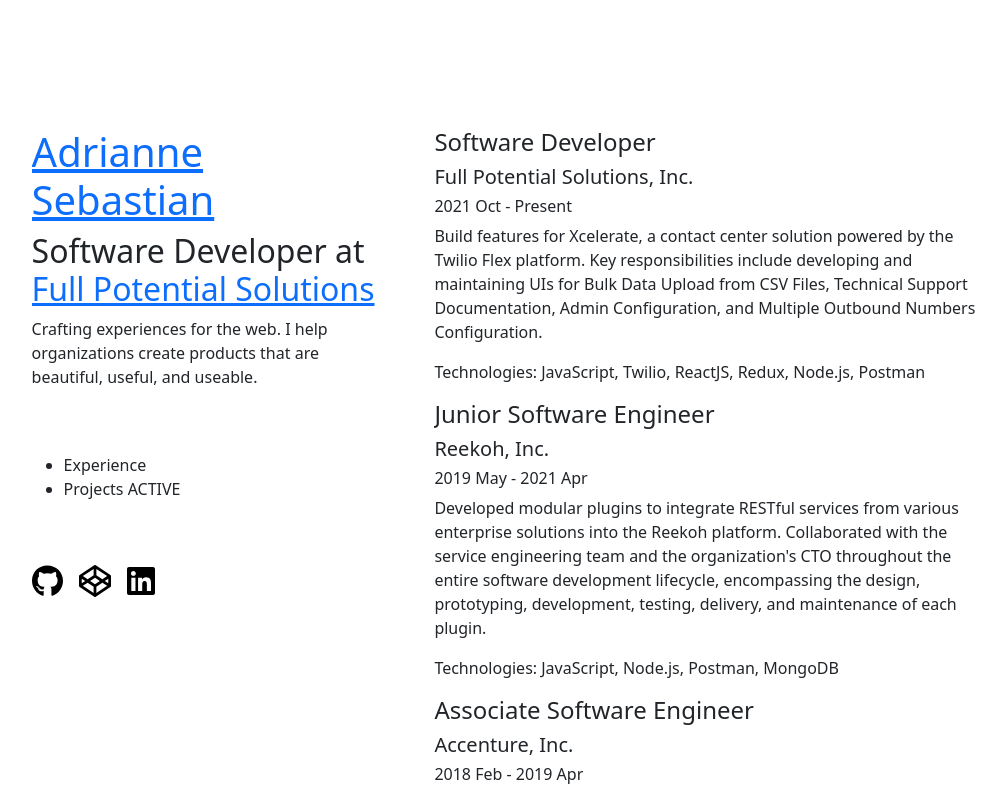
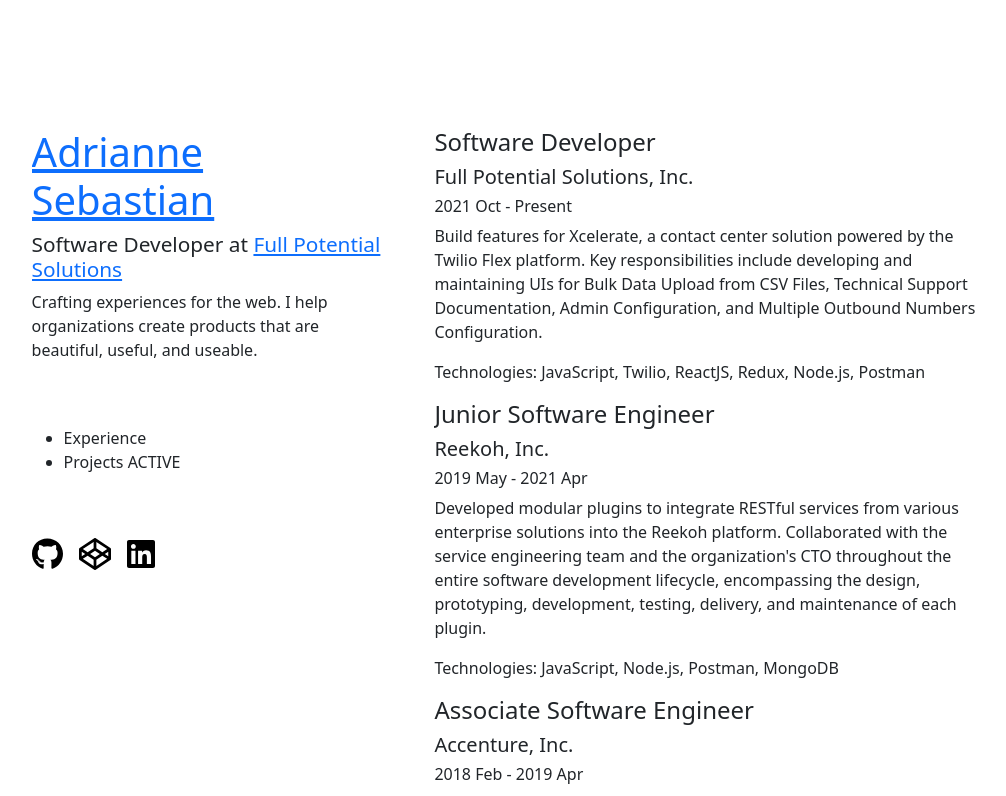
Before and after one commit to arcsbstn/arcsbstn.github.io, a React (Create React App) app: page / in a window 1280 px wide. Shown: the top 796 px of the page, without its empty margins (132-1138 px from the left). Built offline with nearby package versions, Linux system fonts and the light colour scheme.

Commit message:
fix font sizing

```diff
--- a/src/components/sidebar/Hero.tsx
+++ b/src/components/sidebar/Hero.tsx
@@ -4,9 +4,13 @@
       <h1>
         <a href="/">Adrianne Sebastian</a>
       </h1>
-      <h2>
+      <h2 style={{ fontSize: "1.3em" }}>
         Software Developer at{" "}
-        <a target="_blank" rel="noreferrer" href="https://www.fpsinc.com/aboutus">
+        <a
+          target="_blank"
+          rel="noreferrer"
+          href="https://www.fpsinc.com/aboutus"
+        >
           Full Potential Solutions
         </a>
       </h2>
```
